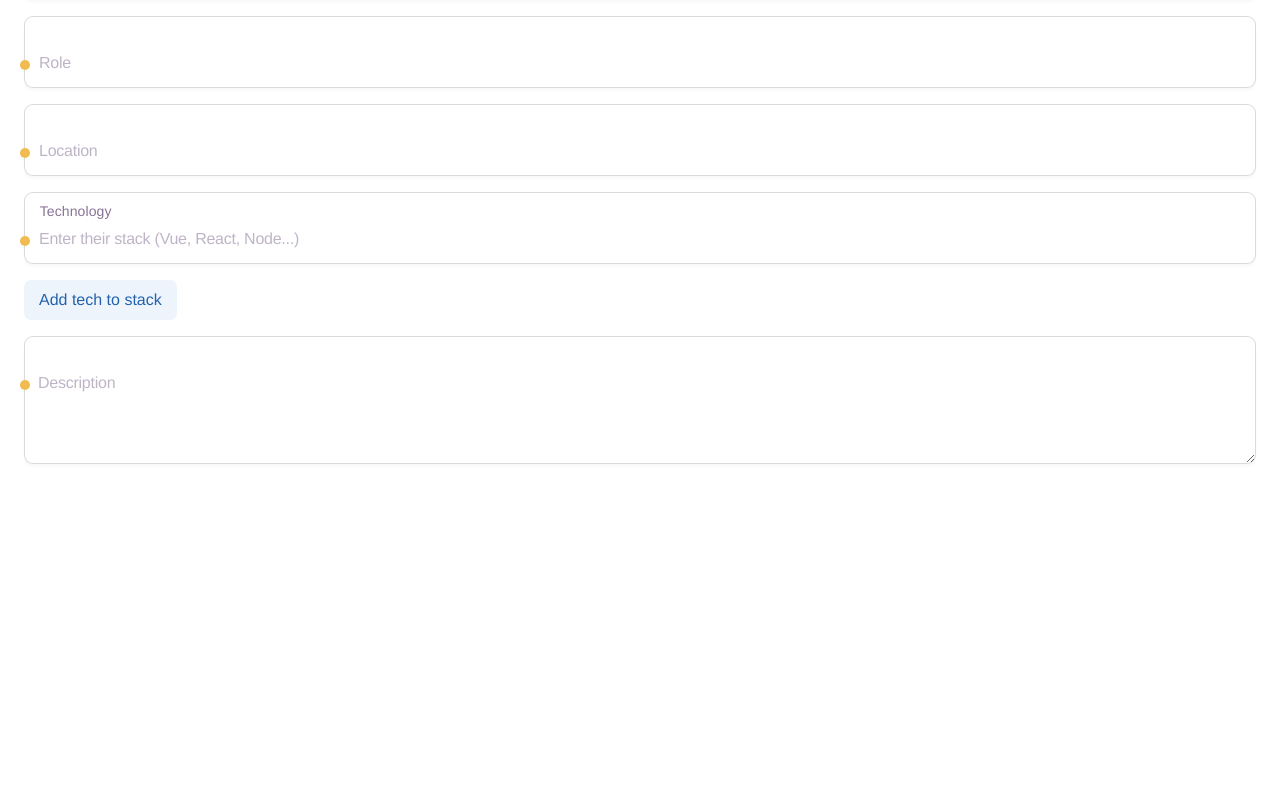
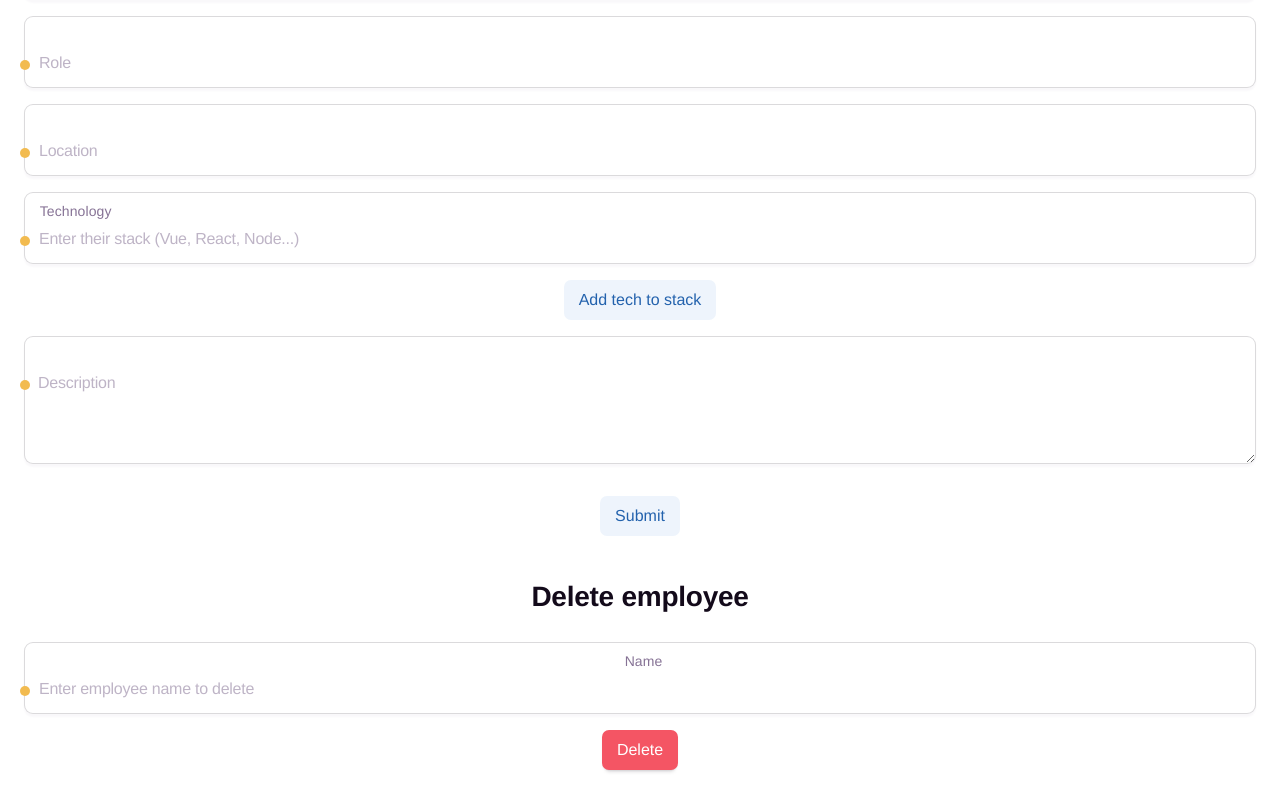
Before and after one commit to OhMyLaia/In-Life-Employee-Finder, a Vue app: page /staff-manager in a window 1280 px wide. Shown: the part 318-1112 px from the top of the page. Before the commit the page ends 806 px from the top, so only its background shows below. Built offline with nearby package versions, Linux system fonts and the light colour scheme; a web font is replaced by a local one.

Commit message:
finished form, WIP: error handling, ensuring its functionality

```diff
--- a/src/stores/useStackListStore.ts
+++ b/src/stores/useStackListStore.ts
@@ -1,7 +1,7 @@
 import { defineStore } from 'pinia';
 import { computed, ref } from 'vue';
 
-export const useStackListStore = defineStore('employeeStore', () => {
+export const useStackListStore = defineStore('stackListStore', () => {
 
     const stack = ref<string[]>([])
 
@@ -11,9 +11,12 @@ export const useStackListStore = defineStore('employeeStore', () => {
         stack.value.push(newTech);
     }
 
+    const clearStack = () => stack.value = []
+
     return {
         stack,
         getStackList,
-        addTech
+        addTech,
+        clearStack
     }
 })
--- a/src/views/ManagerView.vue
+++ b/src/views/ManagerView.vue
@@ -5,6 +5,7 @@ import { useStackListStore } from '../stores/useStackListStore';
 // store de data.json
 import { useEmployeeStore } from '../stores/useEmployeeListStore';
 import type { EmployeeType } from '../types';
+import GenericButton from '../components/GenericButton.vue';
 
 const stackListStore = useStackListStore();
 const employeeStore = useEmployeeStore();
@@ -14,6 +15,7 @@ const role = ref('');
 const location = ref('');
 const newTechnology = ref('');
 const description = ref('');
+const nameToDelete = ref('');
 
 function addStackTechnology(newTech: string) {
     stackListStore.addTech(newTech);
@@ -31,7 +33,22 @@ function handleSubmit() {
         picture: ''
     };
 
+    if (!employeeData) return alert(`Employee could not be added to database`);
     employeeStore.addEmployee(employeeData)
+
+    name.value = '';
+    role.value = '';
+    location.value = '';
+    description.value = '';
+    newTechnology.value = '';
+    stackListStore.clearStack();
+}
+
+
+function deleteEmployee() {
+    if (!nameToDelete) return alert(`Employee could not be deleted from database`);
+    employeeStore.deleteEmployee(nameToDelete.value)
+    nameToDelete.value = ''
 }
 
 </script>
@@ -61,26 +78,55 @@ function handleSubmit() {
                 </div>
 
                 <div class="has-text-left">
-                    <form @submit.prevent="addStackTechnology">
                     <div class="field is-required">
                         <label for="stack" class="label">Technology</label>
                         <input id="stack" class="input" v-model="newTechnology" type="text"
                             placeholder="Enter their stack (Vue, React, Node...)" />
                     </div>
-                        <div class="control">
-                            <button type="submit" class="button is-info is-light mb-4" @click="addStackTechnology()">Add
-                                tech to stack</button>
+                    <div class="control has-text-centered">
+                        <button type="button" @click="() => addStackTechnology(newTechnology)"
+                            class="button is-info is-light mb-4">
+                            Add tech to stack
+                        </button>
                     </div>
-                    </form>
                 </div>
 
                 <div class="field is-required">
                     <label for="textfield" class="label"></label>
-                    <textarea id="textfield" class="textarea" placeholder="Description" v-model="description"></textarea>
+                    <textarea id="textfield" class="textarea" placeholder="Description"
+                        v-model="description"></textarea>
                 </div>
+                <GenericButton
+                type="submit"
+                :text="'Submit'"
+                :class="'button is-info is-light m-4'"
+                @click="handleSubmit()" />
             </form>
         </div>
+        <h3 class="
+            is-size-3-mobile
+            is-size-3-tablet
+            has-text-weight-semibold
+            has-text-black
+            m-5">
+            Delete employee</h3>
 
+        <div class="field is-required">
+        <label for="delete-name" class="label">Name</label>
+        <input
+            id="delete-name"
+            class="input"
+            type="text"
+            placeholder="Enter employee name to delete"
+            v-model="nameToDelete"
+        />
+        </div>
+
+        <div class="control">
+        <button class="button is-danger" type="button" @click="deleteEmployee">
+            Delete
+        </button>
+        </div>
     </div>
 
 
```
Lines whose indentation alone changed are shown as unchanged.
